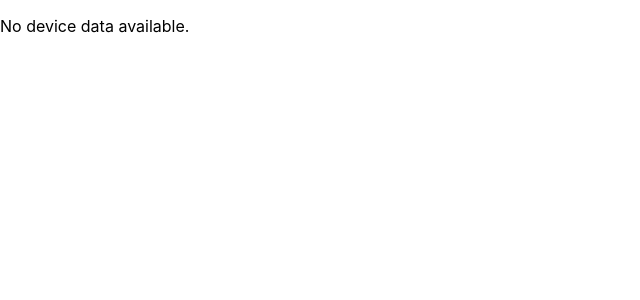
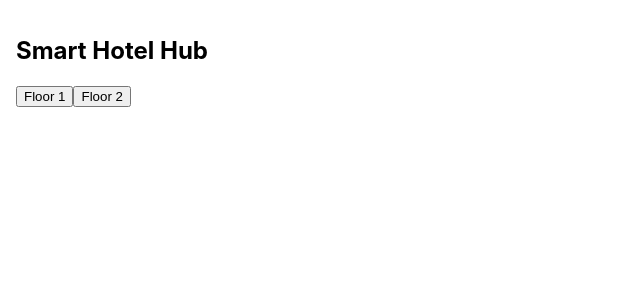
Before and after one commit to b-arkell/SmartHotel, a React (Create React App) app in the folder frontend/: page / in a window 1280 px wide. Shown: the top 300 px of the page, without its empty margins (0-640 px from the left). Built offline with nearby package versions, Linux system fonts and the light colour scheme; no server answers.

Commit message:
Added Hotel Hub
Added some primitive visuals to the hotel hub screen

```diff
--- a/frontend/src/App.js
+++ b/frontend/src/App.js
@@ -1,4 +1,4 @@
-import { BrowserRouter as Router, Routes, Route } from "react-router-dom";
+/* import { BrowserRouter as Router, Routes, Route } from "react-router-dom";
 import DeviceHub from "./DeviceHub";
 
 function App() {
@@ -12,3 +12,22 @@ function App() {
 }
 
 export default App;
+*/
+
+
+
+// THIS IS FOR TESTING // ABOVE IS THE REAL CODE //
+import { BrowserRouter as Router, Routes, Route } from "react-router-dom";
+import HotelHub from "./HotelHub";
+
+function App() {
+  return (
+    <Router>
+      <Routes>
+        <Route path="/" element={<HotelHub />} />
+      </Routes>
+    </Router>
+  );
+}
+
+export default App;
--- /dev/null
+++ b/frontend/src/HotelHub.jsx
@@ -0,0 +1,105 @@
+import { useEffect, useState } from "react";
+
+export default function HotelHub() {
+  const[hotel, setHotel] = useState(null);
+  const[selectedFloorId ,setSelectedFloorId] = useState(null);
+  const[selectedRoomId, setSelectedRoomId] = useState(null);
+  const[loading, setLoading] = useState(true);
+
+  /* TODO: Implement proper useEffect()
+  useEffect(() => {
+    fetch(`${process.env.REACT_APP_API_URL}/hotel`)
+      .then((res) => res.json())
+      .then((data) => {
+        setHotel(data);
+        setLoading(false);
+      })
+      .catch((err) => {
+        console.error(err);
+        setLoading(false);
+      });
+  }, []); */
+
+useEffect(() => {     // Dummy hotel data
+    const mockHotel = {
+      id: 1,
+      name: "Smart Hotel",
+      floors: [
+        {
+          id: 101,
+          name: "Floor 1",
+          rooms: [
+            {
+              id: 201,
+              name: "Room A",
+              devices: [
+                { id: 1, name: "Thermostat", status: "On", type: "Thermostat" },
+                { id: 2, name: "Camera", status: "Active", type: "Camera" }
+              ]
+            },
+            {
+              id: 202,
+              name: "Room B",
+              devices: [
+                { id: 3, name: "Light", status: "Off", type: "Light" }
+              ]
+            }
+          ]
+        },
+        {
+          id: 102,
+          name: "Floor 2",
+          rooms: [
+            {
+              id: 203,
+              name: "Room C",
+              devices: [
+                { id: 4, name: "Speaker", status: "Muted", type: "Speaker" }
+              ]
+            }
+          ]
+        }
+      ]
+    };
+
+    setHotel(mockHotel);
+
+    // TODO: Implement loading
+    setLoading(false);
+}, []);
+
+  // To match the floor obj to the selected + find room obj in selected floor
+  const selectedFloor = hotel?.floors.find(f=>f.id === selectedFloorId);
+  const selectedRoom = selectedFloor?.rooms.find(r=>r.id === selectedRoomId)
+
+  if (loading) return <p>Loading device...</p>;
+  if (!hotel) return <p>No hotel data available.</p>; // prevents crashes
+
+  return (
+    <div style={{ padding: "1rem" }}>
+      <h2>{hotel?.name ?? "Hotel"} Hub</h2>
+
+      {hotel?.floors.map(floor => (
+        <button key={floor.id} onClick={() => {
+          setSelectedFloorId(floor.id);
+          setSelectedRoomId(null);
+        }}>
+          {floor.name}
+        </button>
+      ))}
+
+      {selectedFloor?.rooms.map(room => (
+        <button key={room.id} onClick={() => setSelectedRoomId(room.id)}>
+          {room.name}
+        </button>
+        ))}
+
+      {selectedRoom?.devices.map(device => (
+        <div key={device.id}>
+          <strong>{device.name}</strong>: {device.status}
+          </div>
+      ))}
+
+      </div>
+  );
+}
```
